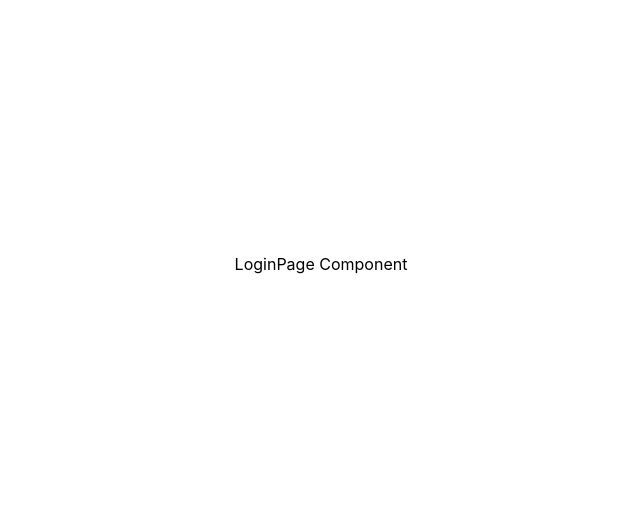
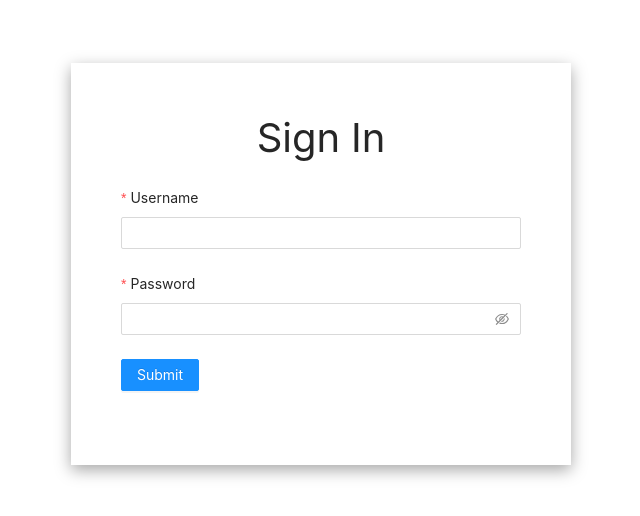
Before and after one commit to Yuriy-27/test-app, a React (Create React App) app: page /login in a window 1280 px wide. Shown: the part 136-652 px from the top of the page, without its empty margins (319-959 px from the left). Built offline with nearby package versions, Linux system fonts and the light colour scheme.

Commit message:
add sign in form

```diff
--- a/src/app/App.scss
+++ b/src/app/App.scss
@@ -1,3 +1,5 @@
+@import '~antd/dist/antd.css';
+
 .App {
   width: 100%;
   min-height: 100vh;
--- a/src/components/SignInForm/SignInForm.module.scss
+++ b/src/components/SignInForm/SignInForm.module.scss
@@ -1,2 +1,13 @@
 .SignInForm {
+  width: 100%;
+  max-width: 500px;
+  padding: 50px;
+  box-shadow: rgba(0, 0, 0, 0.35) 0px 5px 15px;
 }
+
+.FormTitle {
+  font-size: 40px;
+  line-height: 125%;
+  text-align: center;
+  margin-bottom: 24px;
+}
--- a/src/components/SignInForm/SignInForm.tsx
+++ b/src/components/SignInForm/SignInForm.tsx
@@ -1,11 +1,52 @@
+import { Button, Form, Input } from 'antd';
 import React, { FC } from 'react';
 
 import styles from './SignInForm.module.scss';
 
-const SignInForm: FC = () => (
-  <div className={styles.SignInForm} data-testid='SignInForm'>
-    SignInForm Component
-  </div>
-);
+const SignInForm: FC = () => {
+  const onFinish = (values: any) => {
+    console.log('Success:', values);
+  };
+
+  const onFinishFailed = (errorInfo: any) => {
+    console.log('Failed:', errorInfo);
+  };
+
+  return (
+    <div className={`${styles.SignInForm}`} data-testid='SignInForm'>
+      <div className={`${styles.FormTitle}`}>Sign In</div>
+      <Form
+        name='signIn'
+        layout='vertical'
+        initialValues={{ remember: true }}
+        onFinish={onFinish}
+        onFinishFailed={onFinishFailed}
+        autoComplete='off'
+      >
+        <Form.Item
+          label='Username'
+          name='username'
+          rules={[{ required: true, message: 'Please input your username!' }]}
+        >
+          <Input />
+        </Form.Item>
+
+        <Form.Item
+          label='Password'
+          name='password'
+          rules={[{ required: true, message: 'Please input your password!' }]}
+        >
+          <Input.Password />
+        </Form.Item>
+
+        <Form.Item>
+          <Button type='primary' htmlType='submit'>
+            Submit
+          </Button>
+        </Form.Item>
+      </Form>
+    </div>
+  );
+};
 
 export default SignInForm;
--- a/src/pages/LoginPage/LoginPage.module.scss
+++ b/src/pages/LoginPage/LoginPage.module.scss
@@ -1,2 +1,7 @@
 .LoginPage {
+  width: 100%;
+  min-height: 100vh;
+  display: flex;
+  align-items: center;
+  justify-content: center;
 }
--- a/src/pages/LoginPage/LoginPage.tsx
+++ b/src/pages/LoginPage/LoginPage.tsx
@@ -1,10 +1,11 @@
 import React, { FC } from 'react';
 
+import SignInForm from '../../components/SignInForm/SignInForm.lazy';
 import styles from './LoginPage.module.scss';
 
 const LoginPage: FC = () => (
   <div className={styles.LoginPage} data-testid='LoginPage'>
-    LoginPage Component
+    <SignInForm />
   </div>
 );
 
```
